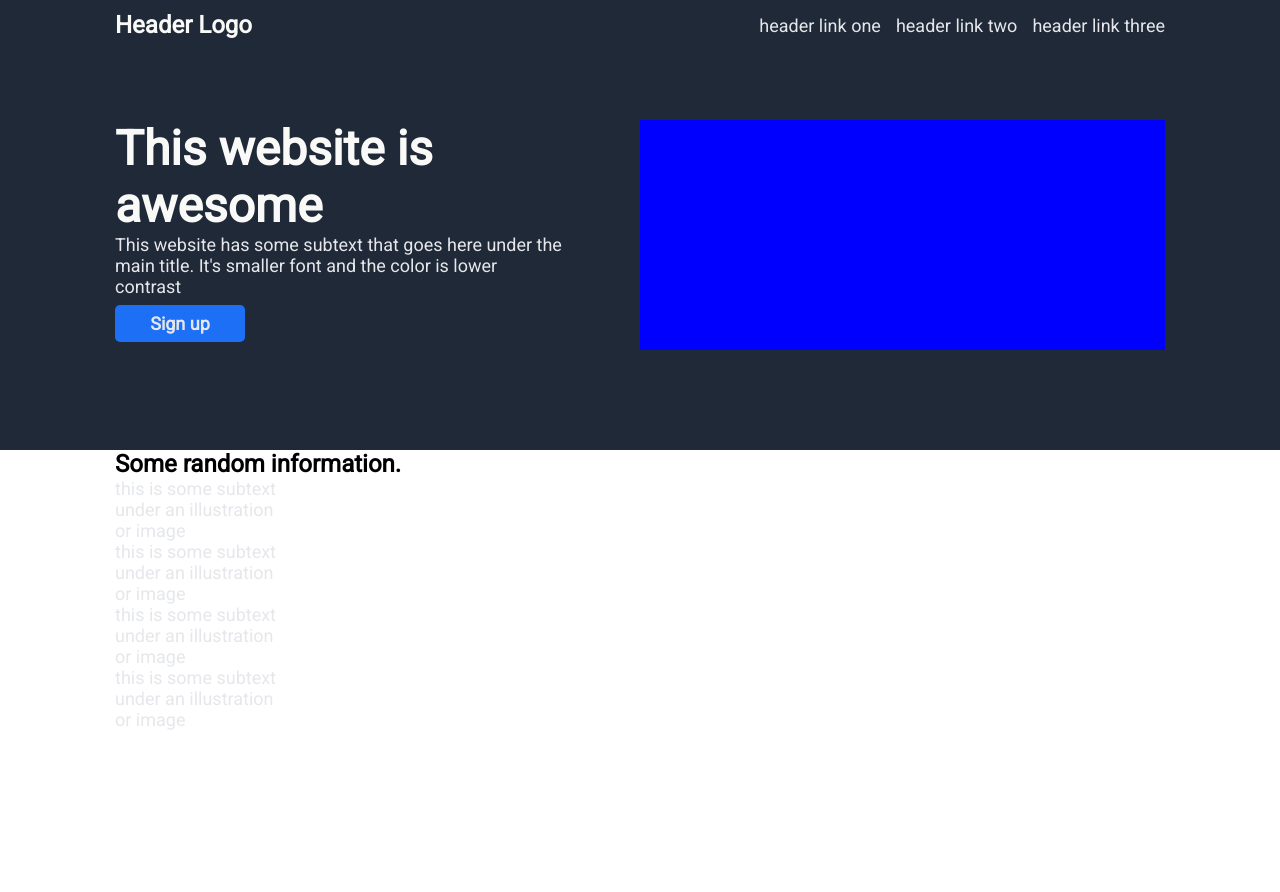
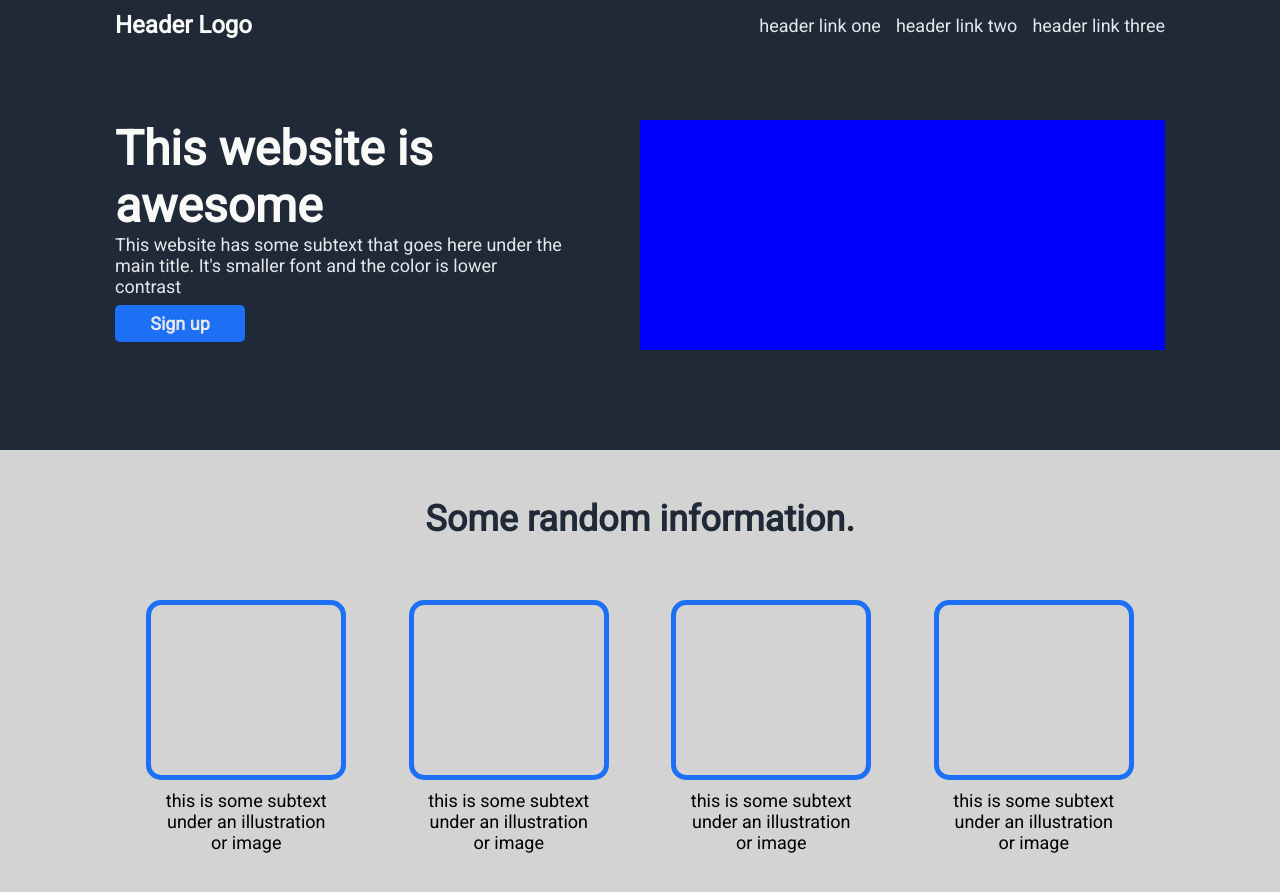
Before and after one commit to mathiasur/landing-test, a plain HTML site: page index.html in a window 1280 px wide. Before the commit the page ends 800 px from the top, so only its background shows below. Drawn offline with Linux system fonts and the light colour scheme.

Commit message:
Add styles to information section

```diff
--- a/style.css
+++ b/style.css
@@ -85,7 +85,7 @@ h1 {
     color: #F9FAF8;
 }
 
-p {
+.info p {
     font-size: 18px;
     color: #E5E7EB;
 }
@@ -112,3 +112,47 @@ button:hover {
     background-color: blue;
     flex: 1;
 }
+
+
+/* ***************INFORMATION*************** */
+
+.information-container {
+    display: flex;
+    justify-content: center;
+    width: 100vw;
+    background-color: lightgray;
+    height: 450px;
+    text-align: center;
+    align-items: center;
+}
+
+h2 {
+    font-size: 36px;
+    font-weight: bolder;
+    color: #1F2937;
+}
+
+.cards {
+    display: flex;
+    justify-content: space-between;
+    margin-top: 60px;
+}
+
+.card {
+    display: flex;
+    flex-direction: column;
+    align-items: center;
+    flex: 1;
+}
+
+.card-image {
+    width: 190px;
+    height: 170px;
+    border: 5px solid #1d70f5;
+    border-radius: 15px;
+    margin-bottom: 10px;
+}
+
+.card p {
+    font-size: 18px;
+}
```
